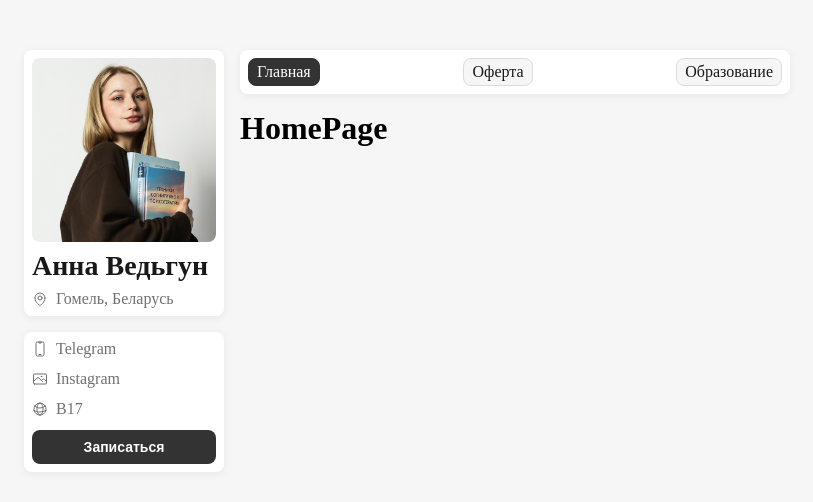
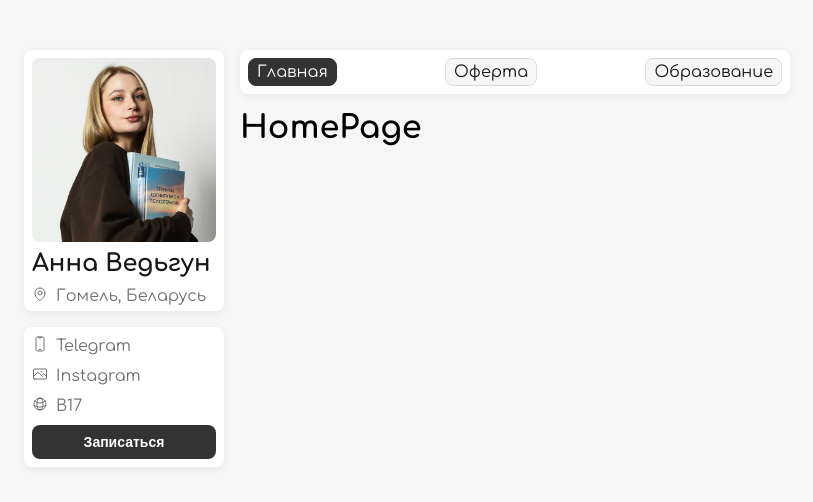
Before and after one commit to MeleshkoDmitriy/anna-vedgun-front, a Next.js app: page / in a window 1280 px wide. Shown: the top 502 px of the page, without its empty margins (241-1054 px from the left). Built offline with nearby package versions, Linux system fonts and the light colour scheme.

Commit message:
feat: changed font

```diff
--- a/src/app/layout.tsx
+++ b/src/app/layout.tsx
@@ -1,22 +1,19 @@
 import type { Metadata } from 'next';
-import { Geist, Geist_Mono } from 'next/font/google';
 import '@/styles/global.scss';
 import { Aside } from '@/components/organisms/aside/Aside';
 import { Navbar } from '@/components/organisms/navbar/Navbar';
+import { Comfortaa } from 'next/font/google';
 
-const geistSans = Geist({
-  variable: '--font-geist-sans',
-  subsets: ['latin'],
-});
-
-const geistMono = Geist_Mono({
-  variable: '--font-geist-mono',
-  subsets: ['latin'],
+const font = Comfortaa({
+  weight: ['400', '700'],
+  style: ['normal'],
+  subsets: ['latin', 'cyrillic'],
+  display: 'swap',
 });
 
 export const metadata: Metadata = {
-  title: 'Create Next App',
-  description: 'Generated by create next app',
+  title: 'Анна Ведьгун',
+  description: '',
 };
 
 export default function RootLayout({
@@ -26,7 +23,7 @@ export default function RootLayout({
 }>) {
   return (
     <html lang="en">
-      <body className={`${geistSans.variable} ${geistMono.variable} container body`}>
+      <body className={`${font.className} container body`}>
         <Aside />
         <div className="scroll-view">
           <Navbar />
--- a/src/components/atoms/icon-link/IconLink.module.scss
+++ b/src/components/atoms/icon-link/IconLink.module.scss
@@ -11,6 +11,8 @@
     transition: get-transition(fast);
     text-decoration: none;
     font-size: get-font-size(large);
+    position: relative;
+    top: 2px;
   }
 
   &:hover {
--- a/src/components/molecules/nav-list/NavList.module.scss
+++ b/src/components/molecules/nav-list/NavList.module.scss
@@ -6,4 +6,10 @@
   display: flex;
   align-items: center;
   justify-content: space-between;
+
+  .item {
+    transition: get-transition(fast);
+
+    @extend %hover-opacity;
+  }
 }
--- a/src/styles/mixins/index.scss
+++ b/src/styles/mixins/index.scss
@@ -1,4 +1,5 @@
 @import '@/styles/variables/transitions';
+@import '@/styles/templates';
 
 @mixin button($variant) {
   overflow: hidden;
@@ -11,9 +12,7 @@
   outline: none;
   transition: get-transition(fast);
 
-  &:hover {
-    opacity: 0.85;
-  }
+  @extend %hover-opacity;
 
   @if $variant == 'solid' {
     background-color: get-color(dark);
--- a/src/styles/templates/index.scss
+++ b/src/styles/templates/index.scss
@@ -21,3 +21,11 @@
     padding-bottom: get-gap(primary) * 1.5;
   }
 }
+
+%hover-opacity {
+  transition: get-transition(fast);
+
+  &:hover {
+    opacity: 0.8;
+  }
+}
--- a/src/styles/variables/fonts.scss
+++ b/src/styles/variables/fonts.scss
@@ -2,7 +2,7 @@ $font-sizes: (
   'small': 12px,
   'medium': 14px,
   'large': 16px,
-  'xlarge': 28px,
+  'xlarge': 24px,
 );
 
 @function get-font-size($key) {
```
